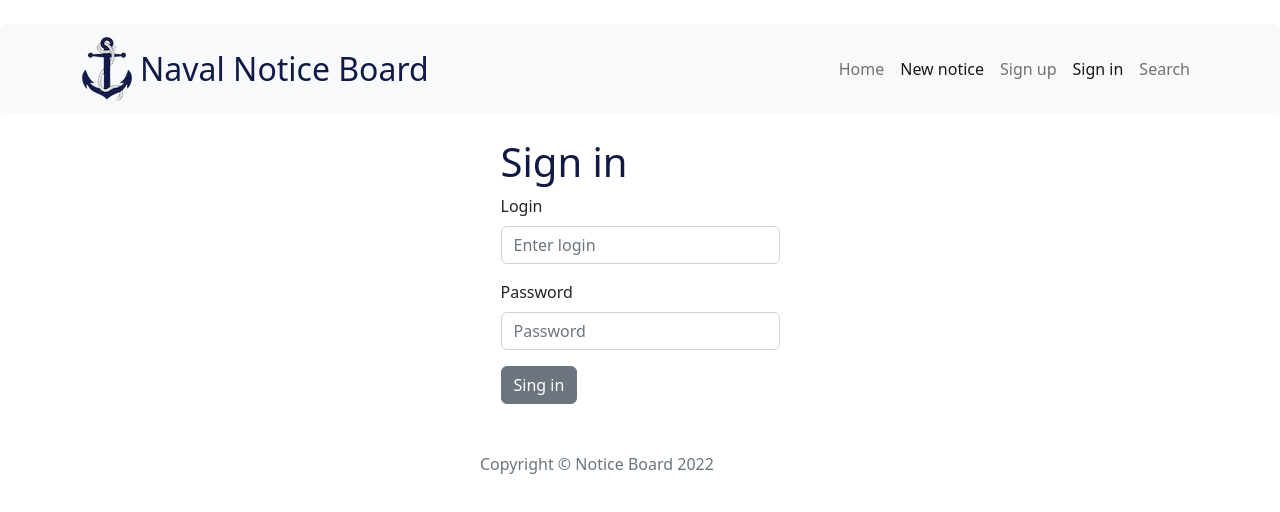
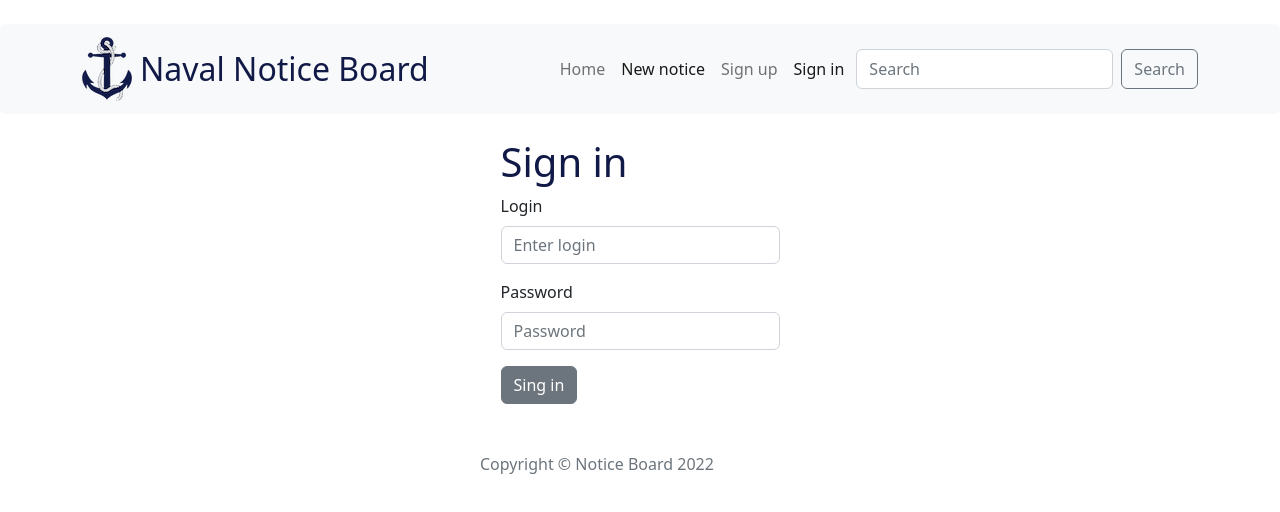
Before and after one commit to Krzemir/Notice-board, a React (Create React App) app in the folder client/: page /login in a window 1280 px wide. Shown: the top 512 px of the page. Built offline with nearby package versions, Linux system fonts and the light colour scheme; no server answers.

Commit message:
Add search form in Nav && search feature

```diff
--- a/client/src/App.js
+++ b/client/src/App.js
@@ -44,7 +44,7 @@ function App() {
           <Route path="/logout" element={<Logout />} />
           <Route path="/register" element={<Register />} />
           <Route path="/new-ad" element={<NewAd />} />
-          <Route path="/search" element={<Search />} />
+          <Route path="/search/:search" element={<Search />} />
           <Route path="*" element={<NotFound />} />
         </Routes>
       </Container>
--- a/client/src/components/features/AdList.js
+++ b/client/src/components/features/AdList.js
@@ -4,6 +4,8 @@ import AdCard from './AdCard';
 const AdList = ( props ) => {
 
   const ads = props.ads;
+
+  console.log('ADLIST', ads)
 
   return (
     <div>
--- a/client/src/components/pages/Ad.js
+++ b/client/src/components/pages/Ad.js
@@ -1,6 +1,7 @@
 import { useSelector } from "react-redux";
 import { getAdById } from "../../redux/adsRedux";
 import { useParams, Link } from "react-router-dom";
+import { getUser } from "../../redux/usersRedux";
 import Row from 'react-bootstrap/Row';
 import Col from 'react-bootstrap/Col';
 import ListGroup from 'react-bootstrap/ListGroup';
@@ -11,12 +12,12 @@ import styles from './Ad.module.scss';
 const Ad = () => {
   const adId = useParams().id;
   const ad = useSelector(getAdById(adId));
+  const userLogin = useSelector(getUser);
 
   if(!ad) return null;
 
   const {title, content, date, photo, localization, price, user} = ad
 
-  console.log('AD', ad)
 
   return (
     <div>
@@ -30,6 +31,8 @@ const Ad = () => {
             <ListGroup.Item variant="light">Date added: { date }</ListGroup.Item>
             <ListGroup.Item variant="light">By: { user.login }</ListGroup.Item>
           </ListGroup>
+
+          { userLogin && userLogin.login === user.login &&
           <div className="col border-end  d-flex justify-content-center align-items-center">
             <Link to={`${ process.env.PUBLIC_URL }/edit-ad/${ adId }`}>
             <Button variant="success" >
@@ -37,6 +40,8 @@ const Ad = () => {
             </Button>
             </Link>
           </div>
+          }
+
         </Col>
 
       </Row>
--- a/client/src/components/pages/Home.js
+++ b/client/src/components/pages/Home.js
@@ -7,6 +7,7 @@ const Home = () => {
 
   const ads = useSelector(getAllAds);
 
+  console.log('HOME', ads)
   return (
     <>
       < Header />
--- a/client/src/components/pages/Search.js
+++ b/client/src/components/pages/Search.js
@@ -1,8 +1,26 @@
+import AdList from '../features/AdList';
+import { useParams } from 'react-router-dom';
+import { API_URL } from '../../config';
+import { useEffect, useState } from 'react';
 
 const Search = () => {
+  const search = useParams().search
+  const [searchedAds, setSearchedAds] = useState(null);
+
+  useEffect(() => {
+  fetch(`${API_URL}/API/ads/search/${search}`)
+  .then(res => res.json())
+  .then(ads => setSearchedAds(ads))
+
+  console.log('ads search', searchedAds)
+  }, [search])
+
+  if(!searchedAds) return null;
+
   return (
     <div>
-      <h1>Search</h1>
+      <h1 style={{ color: '#111947' }}>Search results</h1>
+      <AdList ads={searchedAds}/>
     </div>
     );
 }
--- a/client/src/components/views/NavBar.js
+++ b/client/src/components/views/NavBar.js
@@ -1,17 +1,29 @@
 
 import { NavLink} from "react-router-dom";
-import { Navbar, Container, Nav } from 'react-bootstrap';
+import { Navbar, Container, Nav, Form, Button } from 'react-bootstrap';
+import { useState } from 'react';
 import { useSelector } from 'react-redux';
 import { getUser } from '../../redux/usersRedux';
-import { useState } from 'react';
+import { useNavigate } from 'react-router-dom';
+
 
 
 
 const NavBar = () => {
-    //const [user] = useState(useSelector(getUser));
+    const [search, setSearch] = useState('')
 
     const user = useSelector(getUser);
-    console.log(user)
+    const navigate = useNavigate();
+
+    const handleSubmit = (e) => {
+        e.preventDefault();
+        if (search) {
+            console.log('search', search)
+            navigate(`/search/${search}`)
+        }
+
+        setSearch('');
+    }
 
      return (
         <>
@@ -29,7 +41,17 @@ const NavBar = () => {
                             {user && <Nav.Link as={NavLink} to="/Logout">Log out</Nav.Link>}
                             {!user && <Nav.Link as={NavLink} to="/Register">Sign up</Nav.Link>}
                             {!user && <Nav.Link as={NavLink} to="/Login">Sign in</Nav.Link>}
-                            <Nav.Link as={NavLink} to="/Search">Search</Nav.Link>
+                            <Form className="d-flex ms-1" onSubmit={handleSubmit}>
+                                <Form.Control
+                                type="search"
+                                placeholder="Search"
+                                value={search}
+                                onChange={e => setSearch(e.target.value)}
+                                className="me-2"
+                                aria-label="Search"
+                                />
+                                <Button variant="outline-secondary" type="submit">Search</Button>
+                            </Form>
                         </Nav>
                     </div>
                 </Container>
--- a/client/src/index.js
+++ b/client/src/index.js
@@ -9,11 +9,9 @@ import '../node_modules/bootstrap/dist/css/bootstrap.min.css';
 
 const root = ReactDOM.createRoot(document.getElementById('root'));
 root.render(
-  <React.StrictMode>
     <BrowserRouter>
       <Provider store={store}>
         <App />
       </Provider>
     </BrowserRouter>
-  </React.StrictMode>
 );
```
